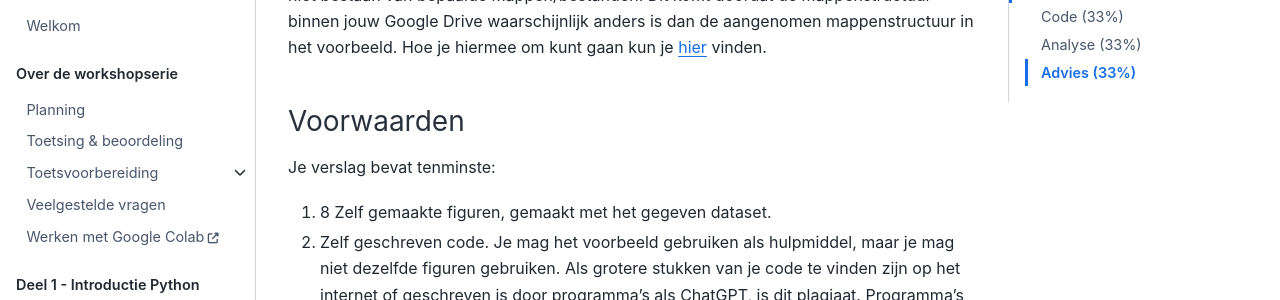
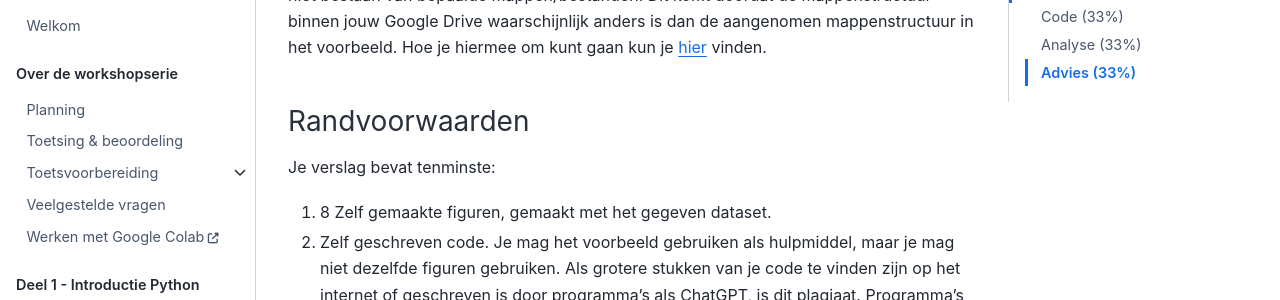
Before and after one commit to Remi-ui/python_tb, a Jupyter Book: the page built from class/week07/week07_summary.md, in a window 1280 px wide and 900 px high, scrolled down 886 px. Shown: the part 156-456 px from the top of the window. Built offline with Jupyter Book 1.0.4 settings and Sphinx 7.4.7 and the Sphinx Book theme 1.1.4, drawn with Linux system fonts in a browser that asks for light colours; pages that are not in the unit, such as notebooks, are missing from menus.

Commit message:
Update week07_summary.md

```diff
--- a/class/week07/week07_summary.md
+++ b/class/week07/week07_summary.md
@@ -19,7 +19,7 @@ Let er op dat om het voorbeeld werkende te krijgen, je de [de dataset](https://g
 
 Verder krijg je bij het uitvoeren van het voorbeeld waarschijnlijk errors gerelateerd aan het niet bestaan van bepaalde mappen/bestanden. Dit komt doordat de mappenstructuur binnen jouw Google Drive waarschijnlijk anders is dan de aangenomen mappenstructuur in het voorbeeld. Hoe je hiermee om kunt gaan kun je [hier](https://www.youtube.com/watch?v=InZ16tcM9Pc&ab_channel=DataProfessor) vinden.
 
-### Voorwaarden
+### Randvoorwaarden
 Je verslag bevat tenminste:
 1. 8 Zelf gemaakte figuren, gemaakt met het gegeven dataset.
 2. Zelf geschreven code. Je mag het voorbeeld gebruiken als hulpmiddel, maar je mag niet dezelfde figuren gebruiken. Als grotere stukken van je code te vinden zijn op het internet of geschreven is door programma's als ChatGPT, is dit plagiaat. Programma's als ChatGPT en hulpmiddelen als Stackoverflow mogen uiteraard gebruikt worden, echter moet hierbij de bron altijd vermeld worden. Ook hierbij mag het niet gaan om grotere stukken code.
```
